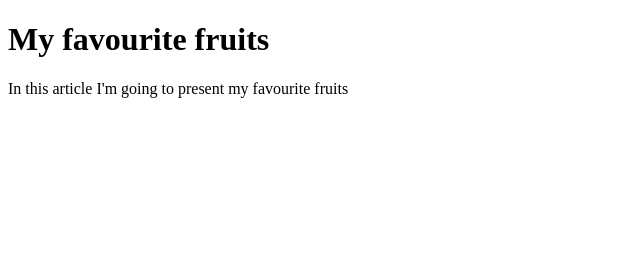
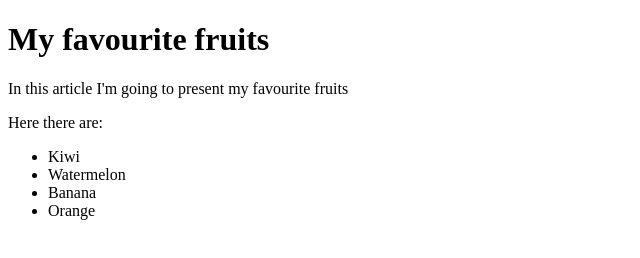
Before and after one commit to krzychumen/Fruits, a plain HTML site: page index.html in a window 1280 px wide. Shown: the whole page, without its empty margins (0-640 px from the left). Drawn offline with Linux system fonts and the light colour scheme.

Commit message:
added list of fruits

```diff
--- a/index.html
+++ b/index.html
@@ -6,5 +6,12 @@
 <body>
 	<h1>My favourite fruits</h1>
 	<p>In this article I'm going to present my favourite fruits</p>
+	<p>Here there are:</p>
+	<ul>
+		<li>Kiwi</li>
+		<li>Watermelon</li>
+		<li>Banana</li>
+		<li>Orange</li>
+	</ul>
 </body>
 </html>
```
Also changed, not shown: second.txt (added).
